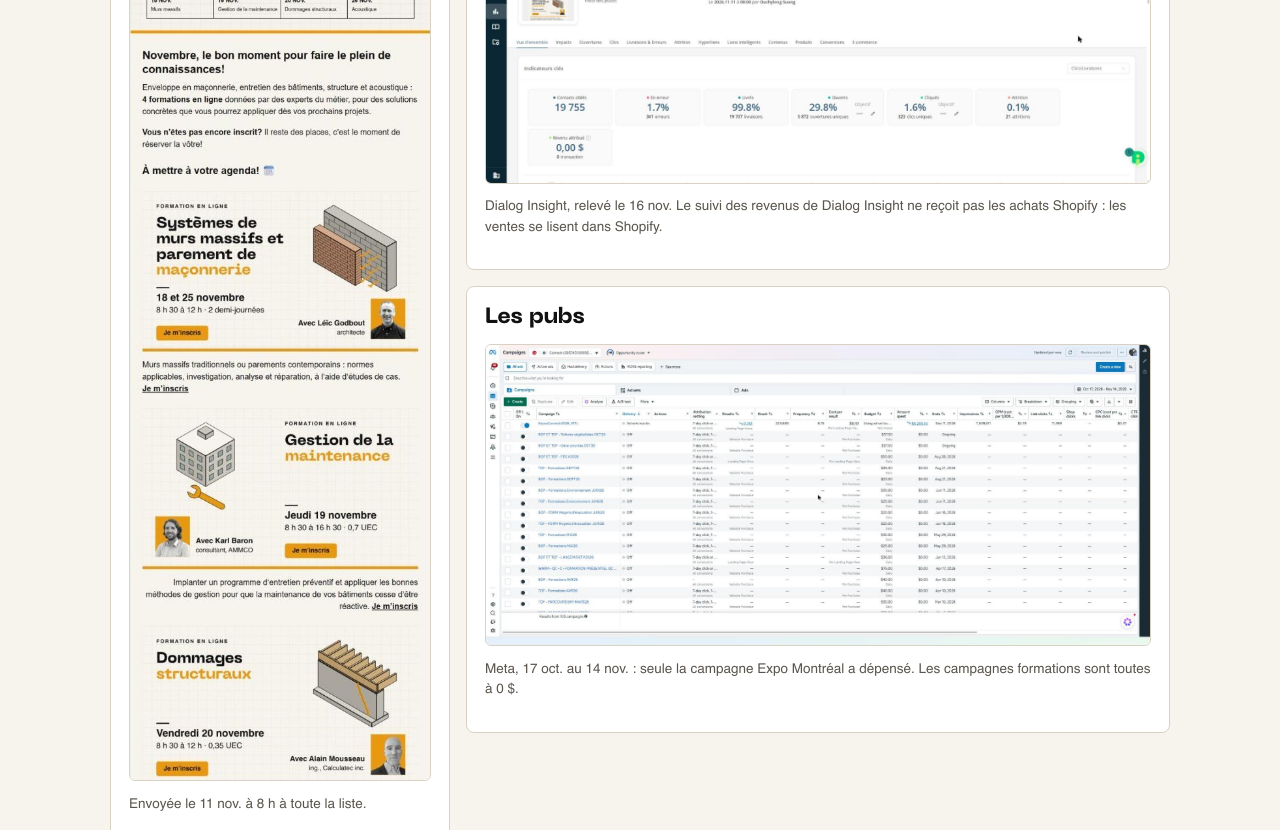
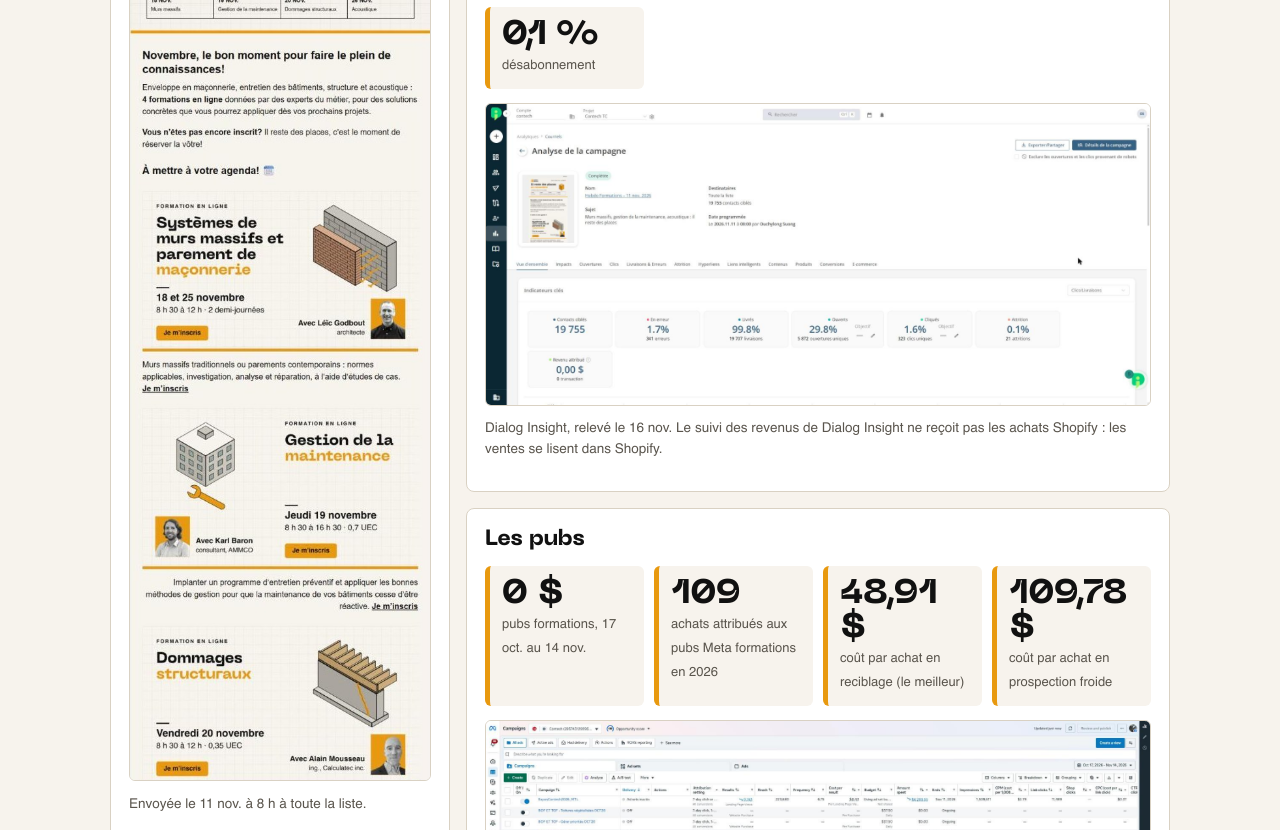
Before and after one commit to Ouchylon/contexhub, a plain HTML site: page hebdo/index.html in a window 1280 px wide. Shown: the part 754-1584 px from the top of the page. Drawn offline with Linux system fonts and the light colour scheme.

Commit message:
Hebdo : KPI infolettre et pubs en évidence
Co-Authored-By: Claude Opus 5.5 <noreply@anthropic.com>
Claude-Session: https://claude.ai/code/session_01HumwBtDCuMj9qb5V23qhXc

```diff
--- a/hebdo/index.html
+++ b/hebdo/index.html
@@ -22,7 +22,7 @@ img{max-width:100%;display:block;border:1px solid var(--line);border-radius:6px}
 .nl{max-height:900px;overflow:auto;border:1px solid var(--line);border-radius:6px}.nl img{border:0}
 ul{margin:0;padding-left:20px}li{margin:4px 0}
 @media(max-width:850px){.g{grid-template-columns:1fr 1fr}.two{grid-template-columns:1fr}}
-</style></head><body><div class="w">
+.kpi{display:grid;grid-template-columns:repeat(auto-fit,minmax(130px,1fr));gap:10px;margin:0 0 14px}.kpi div{background:#F7F3ED;border-left:5px solid #E8990F;border-radius:6px;padding:12px}.kpi b{display:block;font:700 34px/1 Machina,Helv}.kpi span{font-size:13px;color:#5a554d}</style></head><body><div class="w">
 <div class="k">Hebdo Formations · présenté le lundi 16 novembre 2026</div>
 <h1>La semaine dernière : <b>fait et résultats</b></h1>
 <div class="band"></div>
@@ -45,8 +45,8 @@ ul{margin:0;padding-left:20px}li{margin:4px 0}
 
 <div class="two">
 <div class="c"><h2>L'infolettre envoyée</h2><div class="nl"><img src="img/infolettre-11nov.jpg" alt="Infolettre Hebdo Formations du 11 novembre"></div><p class="s">Envoyée le 11 nov. à 8 h à toute la liste.</p></div>
-<div><div class="c"><h2>Ses résultats</h2><img src="img/stats-11nov.jpg" alt="Statistiques Dialog Insight de l'infolettre du 11 novembre"><p class="s">Dialog Insight, relevé le 16 nov. Le suivi des revenus de Dialog Insight ne reçoit pas les achats Shopify : les ventes se lisent dans Shopify.</p></div>
-<div class="c"><h2>Les pubs</h2><img src="img/meta-30j.jpg" alt="Meta Ads Manager, 17 oct. au 14 nov."><p class="s">Meta, 17 oct. au 14 nov. : seule la campagne Expo Montréal a dépensé. Les campagnes formations sont toutes à 0 $.</p></div></div>
+<div><div class="c"><h2>Ses résultats</h2><div class="kpi"><div><b>19 755</b><span>contacts</span></div><div><b>99,8 %</b><span>livrés</span></div><div><b>29,8 %</b><span>ouverture (5 872)</span></div><div><b>1,6 %</b><span>clics (323)</span></div><div><b>0,1 %</b><span>désabonnement</span></div></div><img src="img/stats-11nov.jpg" alt="Statistiques Dialog Insight de l'infolettre du 11 novembre"><p class="s">Dialog Insight, relevé le 16 nov. Le suivi des revenus de Dialog Insight ne reçoit pas les achats Shopify : les ventes se lisent dans Shopify.</p></div>
+<div class="c"><h2>Les pubs</h2><div class="kpi"><div><b>0 $</b><span>pubs formations, 17 oct. au 14 nov.</span></div><div><b>109</b><span>achats attribués aux pubs Meta formations en 2026</span></div><div><b>48,91 $</b><span>coût par achat en reciblage (le meilleur)</span></div><div><b>109,78 $</b><span>coût par achat en prospection froide</span></div></div><img src="img/meta-30j.jpg" alt="Meta Ads Manager, 17 oct. au 14 nov."><p class="s">Meta, 17 oct. au 14 nov. : seule la campagne Expo Montréal a dépensé. Les campagnes formations sont toutes à 0 $. Bilan 2026 : 14 campagnes formations, janvier au 12 nov. (Ads Manager).</p></div></div>
 </div>
 
 <div class="c"><h2>Les prochains jours</h2><ul>
```
